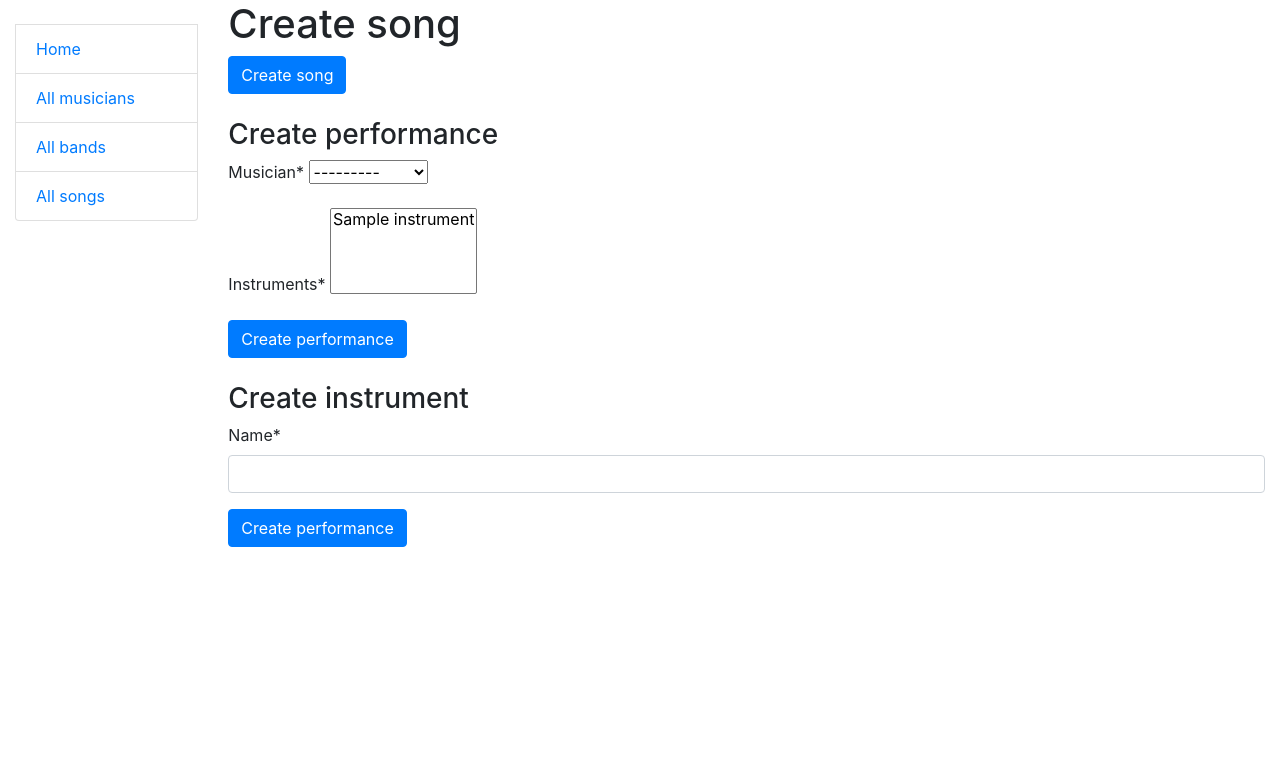
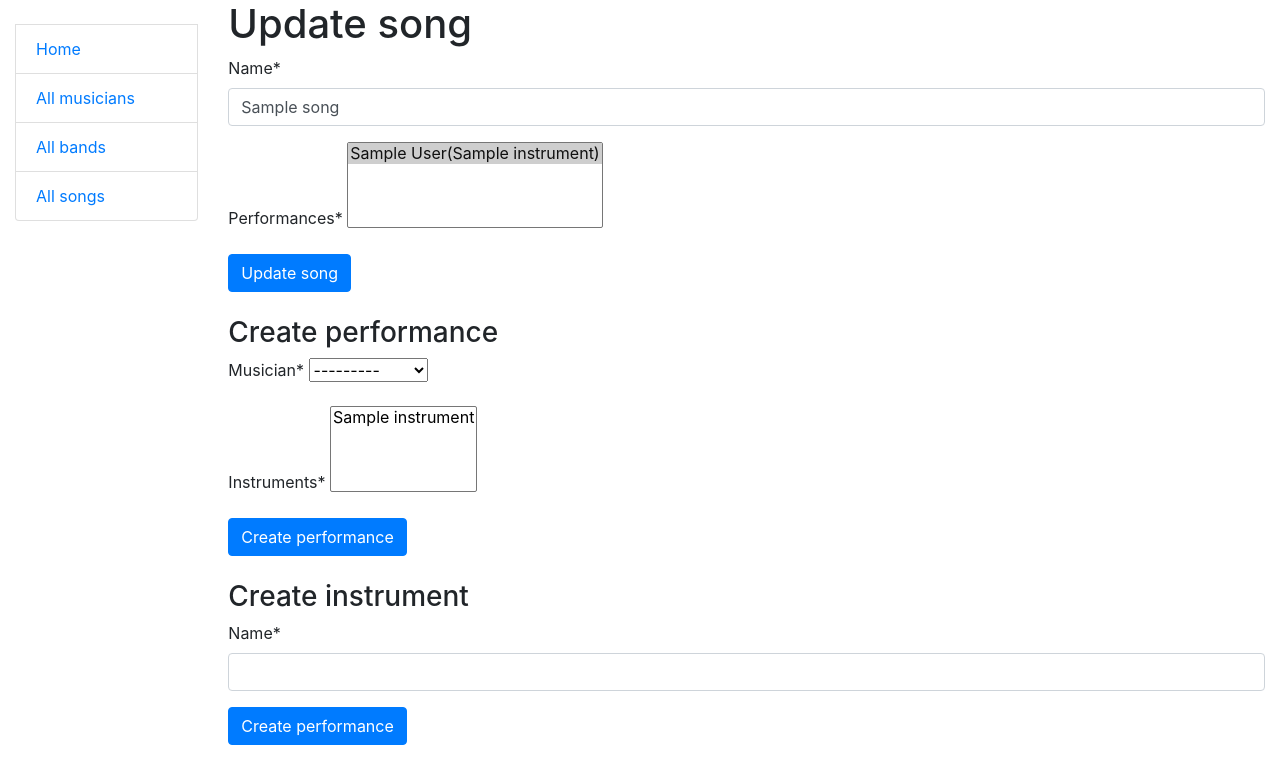
Before and after one commit to vlodek69/music-school, a Django app: page /songs/1/update/ in a window 1280 px wide. Shown: the top 784 px of the page. Run offline with Django 4.2, Linux system fonts and the light colour scheme; tables that the repository leaves empty hold one stand-in row (values such as "Sample post"); some libraries are stand-ins or nearby versions.

Commit message:
Update song_form.html to be compatible with song_update_view

```diff
--- a/templates/catalog/song_form.html
+++ b/templates/catalog/song_form.html
@@ -2,12 +2,12 @@
 {% load crispy_forms_filters %}
 
 {% block content %}
-  <h1>Create song</h1>
+  <h1>{{ song_form.initial|yesno:"Update,Create" }} song</h1>
   <form action="" method="post">
     {% csrf_token %}
-    {{ song_creation_form|crispy }}
+    {{ song_form|crispy }}
 
-    <input type="submit" value="Create song" class="btn btn-primary" name="create-song">
+    <input type="submit" value="{{ song_form.initial|yesno:"Update,Create" }} song" class="btn btn-primary" name="create-song">
   </form>
 
   <br>
```
